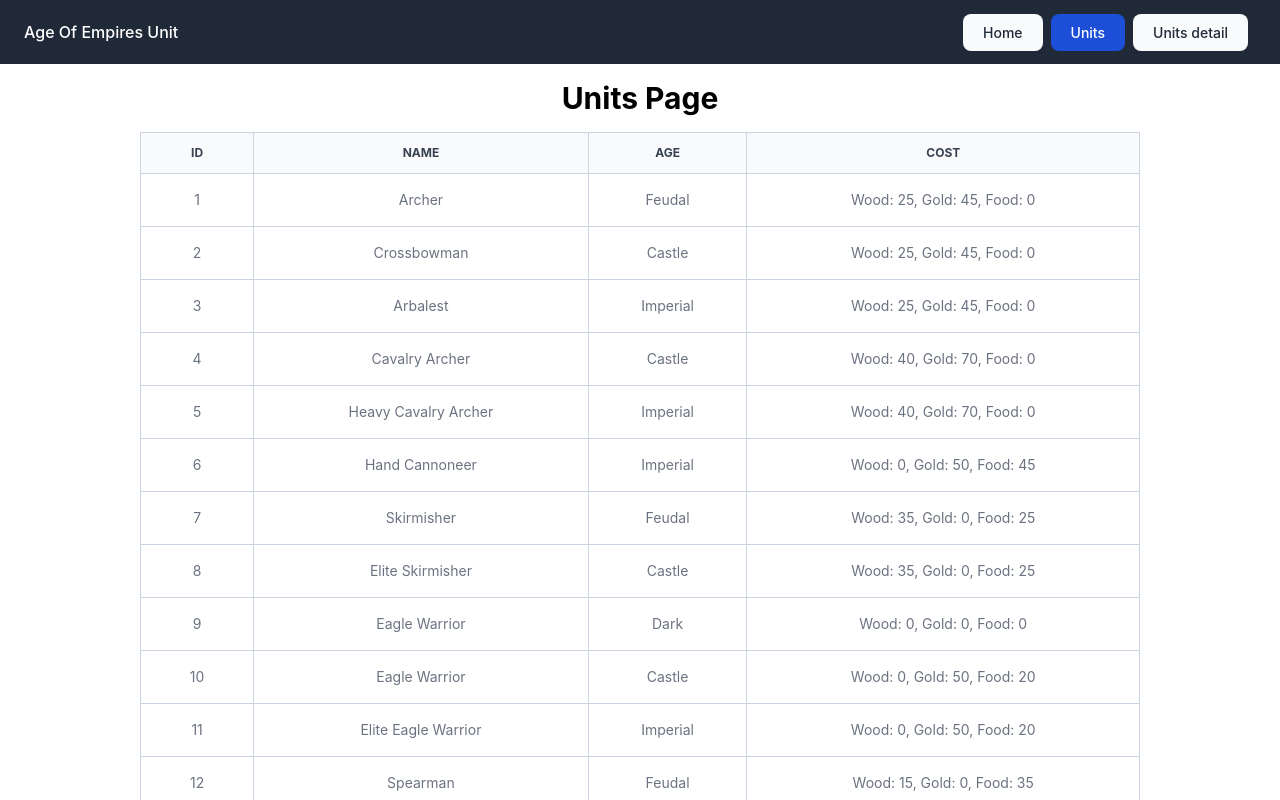
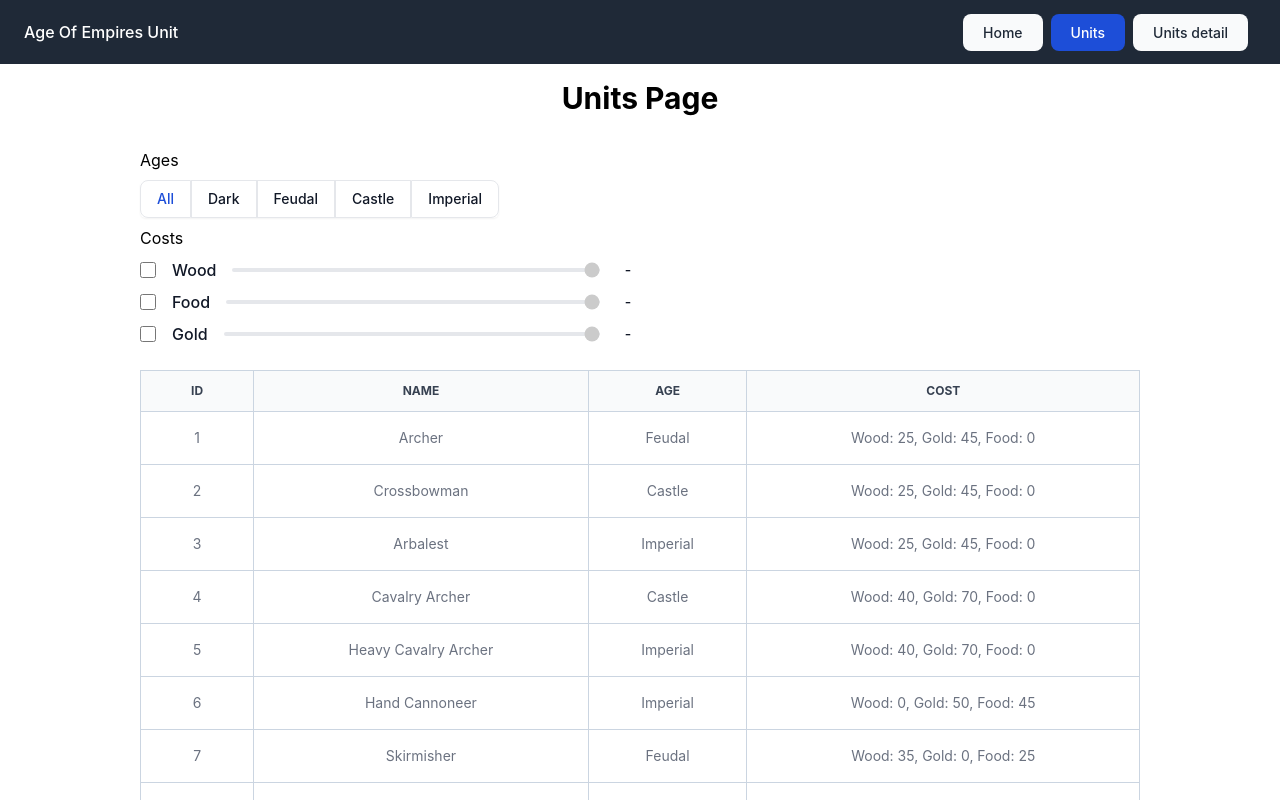
Before and after one commit to alicanedebali/age-of-empires-units, a React (Create React App) app: page / in a window 1280 px wide. Both pictures are taken after a click on the link "Units". Shown: the top 800 px of the page. Built offline with nearby package versions, Linux system fonts and the light colour scheme.

Commit message:
feat(UnitFilter): UnitFilter component created and imported to Unit page

```diff
--- a/src/pages/Units.tsx
+++ b/src/pages/Units/Units.tsx
@@ -1,11 +1,13 @@
-import { Table } from '../components';
-import { useAppDispatch, useAppSelector } from '../store/middleware/hooks';
-import { unitsActions, selectUnits } from '../store/units/units.slice';
+import { Table, PageTitle } from '../../components';
+import { useAppDispatch, useAppSelector } from '../../store/middleware/hooks';
+import { unitsActions, selectUnits } from '../../store/units/units.slice';
 import { useEffect, useState } from 'react';
-import { UnitRawInterface, UnitsFilterInterface } from '../utils';
-import { PageTitle } from '../components/PageTitle';
+import { UnitRawInterface } from '../../utils';
+import { UnitsFilter } from './components/UnitsFilter';
+import { useNavigate } from 'react-router-dom';
 
 export const UnitsPage = () => {
+  const navigate = useNavigate();
   const dispatch = useAppDispatch();
   const { filteredUnits } = useAppSelector(selectUnits);
 
@@ -19,13 +21,10 @@ export const UnitsPage = () => {
     setUnitList(filteredUnits);
   }, [filteredUnits]);
 
-  // active when filter complate
-  // const unitsFilter = (filter: UnitsFilterInterface) => {
-  //   dispatch(unitsActions.filteredUnits(filter));
-  // };
   return (
-    <div>
+    <div className="grid gap-y-4 ">
       <PageTitle title={'Units Page'} />
+      <UnitsFilter />
       <Table
         data={unitList || []}
         columns={[
@@ -34,6 +33,9 @@ export const UnitsPage = () => {
           { key: 'age', title: 'Age' },
           { key: 'cost', title: 'Cost' },
         ]}
+        clickHandler={(e) => {
+          navigate('/units/' + e.id);
+        }}
       />
     </div>
   );
--- /dev/null
+++ b/src/pages/Units/components/UnitsFilter.tsx
@@ -0,0 +1,79 @@
+import { useEffect, useState } from 'react';
+import { GroupButton, Range } from '../../../components';
+import { UnitsFilterInterface } from '../../../utils';
+import { unitsActions, useAppDispatch } from '../../../store';
+
+export const UnitsFilter = () => {
+  const dispatch = useAppDispatch();
+  const agesList = ['All', 'Dark', 'Feudal', 'Castle', 'Imperial'];
+  const [filterParams, setFilterParams] = useState<UnitsFilterInterface>({
+    age: undefined,
+    Food: undefined,
+    Gold: undefined,
+    Wood: undefined,
+  });
+  useEffect(() => {
+    dispatch(unitsActions.filteredUnits(filterParams));
+  }, [filterParams]);
+
+  const unitsFilter = (filter: {
+    key: keyof UnitsFilterInterface;
+    value: string | number | undefined;
+  }) => {
+    if (filterParams[filter.key] !== filter.value) {
+      setFilterParams((prev) => {
+        return { ...prev, [filter.key]: filter.value };
+      });
+    }
+  };
+  return (
+    <div className="grid gap-y-2">
+      <div>
+        <h1 className="mb-2">Ages</h1>
+        <GroupButton
+          buttonList={agesList}
+          clickHandler={({ name }) =>
+            unitsFilter({
+              key: 'age',
+              value: name === 'All' ? undefined : name,
+            })
+          }
+        />
+      </div>
+
+      <div>
+        <h1 className="mb-2">Costs</h1>
+        <Range
+          title="Wood"
+          rangeLimit={200}
+          clickHandler={(e) => {
+            unitsFilter({
+              key: 'Wood',
+              value: e.isActive ? e.value : undefined,
+            });
+          }}
+        />
+        <Range
+          title="Food"
+          rangeLimit={200}
+          clickHandler={(e) => {
+            unitsFilter({
+              key: 'Food',
+              value: e.isActive ? e.value : undefined,
+            });
+          }}
+        />
+        <Range
+          title="Gold"
+          rangeLimit={200}
+          clickHandler={(e) => {
+            unitsFilter({
+              key: 'Gold',
+              value: e.isActive ? e.value : undefined,
+            });
+          }}
+        />
+      </div>
+    </div>
+  );
+};
--- /dev/null
+++ b/src/pages/Units/index.ts
@@ -0,0 +1 @@
+export * from './Units';
```
